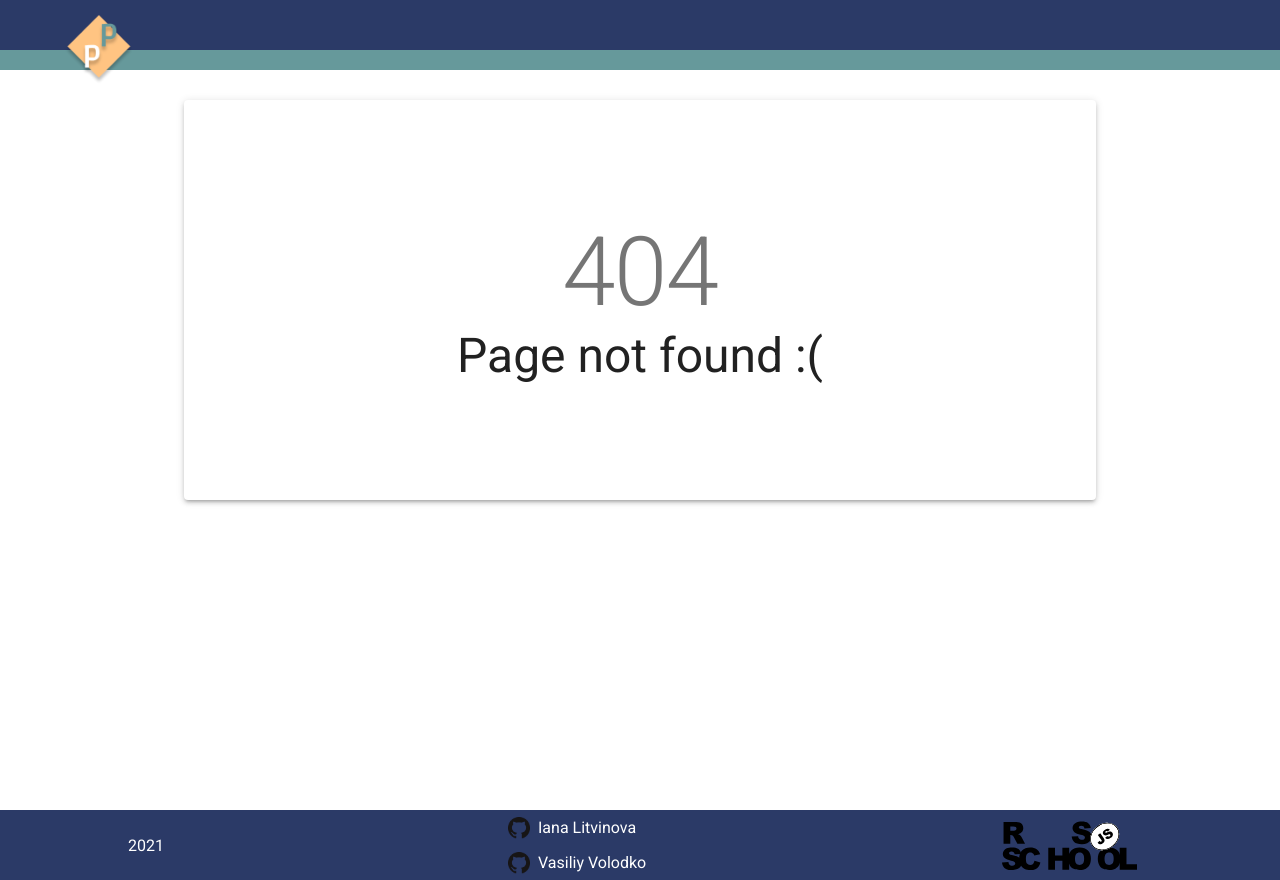
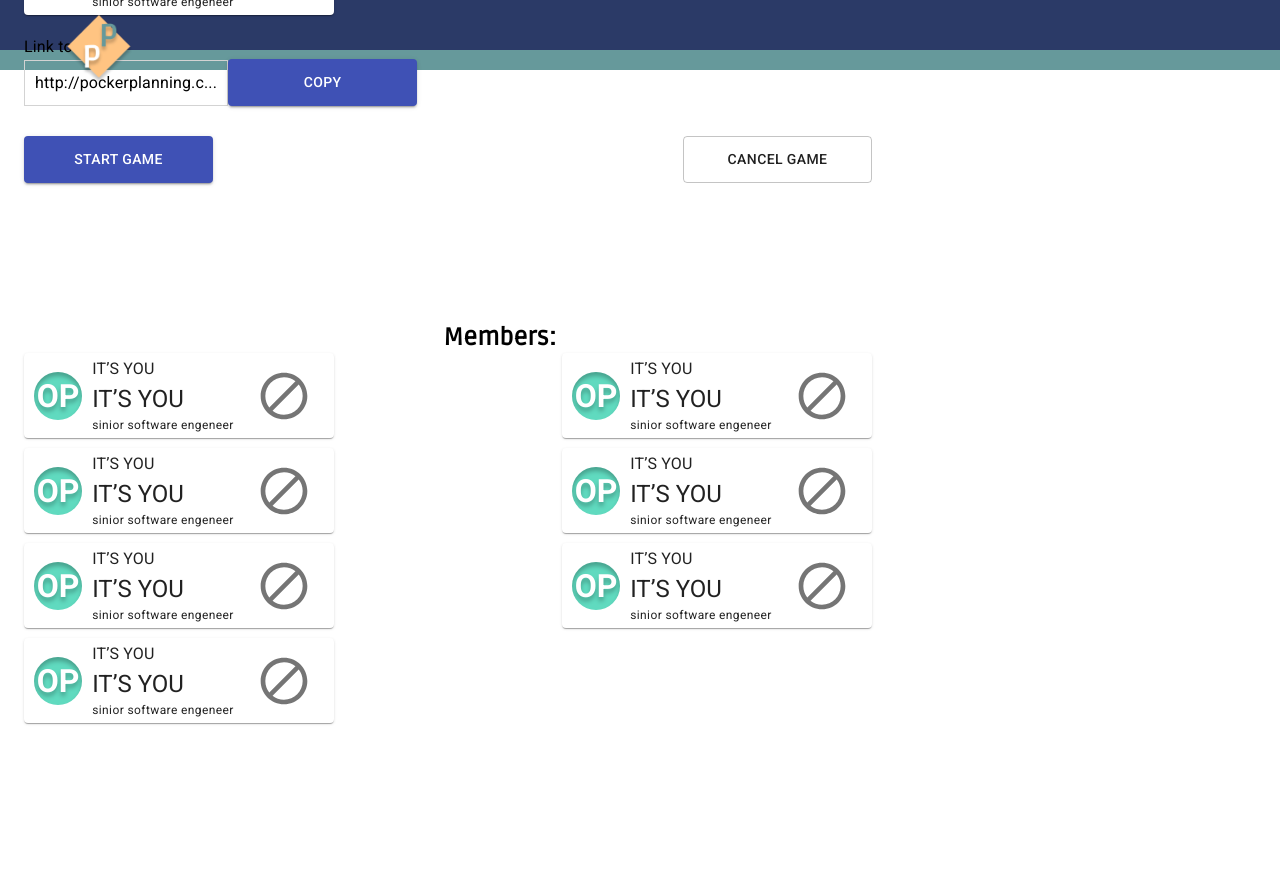
Before and after one commit to strannik345/Pointing-Poker, a React (Create React App) app in the folder pointing-poker/: page /lobby in a window 1280 px wide. Before the commit this address had no page. After the commit the page ends 800 px from the top, so only its background shows below. Built offline with nearby package versions, Linux system fonts and the light colour scheme.

Commit message:
fix: fix styles in lobby components

```diff
--- a/pointing-poker/src/App.tsx
+++ b/pointing-poker/src/App.tsx
@@ -2,6 +2,7 @@ import React from 'react';
 import { Route, Switch } from 'react-router';
 import './app.css';
 import { NoMatchPage } from './pages/404page/NoMatchPage';
+import { Lobby } from './pages/lobby/lobby';
 import { StartPage } from './pages/start page/StartPage';
 
 
@@ -17,6 +18,9 @@ function App() {
         <Switch>
           <Route exact path="/">
             <StartPage/>
+          </Route>
+          <Route exact path="/lobby">
+            <Lobby/>
           </Route>
           <Route path='*'>
             <NoMatchPage />
--- a/pointing-poker/src/app.css
+++ b/pointing-poker/src/app.css
@@ -7,16 +7,21 @@
 
 html, body {
   height: 100%;
+  overflow: auto;
 }
 
 #root{
   height: 100%;
   display:flex;
   flex-direction:column;
+  position: relative;
 }
 
 main {
-  flex: 1 0 auto;
+  flex: 1 0 content;
+  /* padding-bottom: 70px; */
+  /* margin-bottom: -70px;
+  padding-bottom: 70px; */
 }
 
 header {
@@ -51,6 +56,8 @@ footer {
   height: 70px;
   background-color: #2B3A67;
   flex-shrink: 0;
+  /* bottom: 0;*/
+  /* position:relative;  */
 
 }
 
--- a/pointing-poker/src/components/gameCards/gameCards.tsx
+++ b/pointing-poker/src/components/gameCards/gameCards.tsx
@@ -5,7 +5,7 @@ import '@fontsource/ruda';
 import { Card, CardMedia, Container, makeStyles, Typography } from '@material-ui/core';
 
 export const GameCards: React.FC=()=> {
-    return (<div className = "game-cards">
+    return (<div className = "game-cards" style={{width: '1000px', paddingTop: "100px"}}>
         <Container>
             <Typography className = "lobby--title lobby--title__primary">Game cards:</Typography>
             <Typography className = "lobby--title lobby--title__primary">Select cover:</Typography>
--- a/pointing-poker/src/components/gameSettings/gameSettings.tsx
+++ b/pointing-poker/src/components/gameSettings/gameSettings.tsx
@@ -70,7 +70,7 @@ const IOSSwitch = withStyles((theme: Theme) =>
 
 export const GameSettings: React.FC =()=> {
     return(<>
-    <Container className = "settings-container" style={{width: '1000px'}}>
+    <Container className = "settings-container" style={{width: '1000px', paddingTop: "100px"}}>
         <Container>
             <Typography className = "lobby--title lobby--title__primary">Game settings:</Typography>
         </Container>
@@ -80,32 +80,37 @@ export const GameSettings: React.FC =()=> {
                 control={<IOSSwitch color="primary" className="switch" name = "master-as-player"/>}
                 label="Scram master as player:"
                 labelPlacement=  "start"
-                style={{display:"flex", justifyContent: "space-between"}}
+                style={{display:"flex", justifyContent: "space-between",width:"380px"}}
             />
             <FormControlLabel
                 control={<IOSSwitch color="primary" className="switch" name = "changing-card"/>}
                 label="Changing card in round end:"
                 labelPlacement=  "start"
+                style={{display:"flex", justifyContent: "space-between",width:"380px"}}
             />
             <FormControlLabel
                 control={<IOSSwitch color="primary" className="switch" name = "need-timer" />}
                 label="Is timer needed:"
                 labelPlacement=  "start"
+                style={{display:"flex", justifyContent: "space-between",width:"380px"}}
             />
             <FormControlLabel
                 control={<Input id="score-type" aria-describedby="score type" />}
                 label="Score type:"
                 labelPlacement=  "start"
+                style={{display:"flex", justifyContent: "space-between",width:"380px"}}
             />
             <FormControlLabel
                 label="Score type (short):"
                 control={<Input id="short-score-type" aria-describedby="short-score type" />}
                 labelPlacement=  "start"
+                style={{display:"flex", justifyContent: "space-between",width:"380px"}}
             />
             <FormControlLabel
                 label="Round time:"
                 control={<Timer/>}
                 labelPlacement=  "start"
+                style={{display:"flex", justifyContent: "space-between",width:"380px"}}
             />
             </FormGroup>
         </Container>
--- a/pointing-poker/src/components/issuesList/issuesList.tsx
+++ b/pointing-poker/src/components/issuesList/issuesList.tsx
@@ -5,10 +5,10 @@ import { Typography, Container } from '@material-ui/core';
 import { IssueCard } from '../issueCard/issueCard';
 export const IssuesList: React.FC =()=> {
     return(<>
-    <Container>
+    <Container style={{width: '1000px', paddingTop: "100px"}}>
         <Typography className = "lobby--title lobby--title__primary">Issuess:</Typography>
     </Container>
-    <Container className = "team-members">
+    <Container className = "team-members" >
         <IssueCard isNew={false}/>
         <IssueCard isNew={true}/>
     </Container>
--- a/pointing-poker/src/components/membersList/membersList.tsx
+++ b/pointing-poker/src/components/membersList/membersList.tsx
@@ -5,7 +5,7 @@ import { Typography, Container } from '@material-ui/core';
 import { MemberCard } from '../memberCard/memberCard';
 export const MembersList: React.FC =()=> {
     return(<>
-    <Container>
+    <Container style={{width: '1000px', paddingTop: "100px"}}>
         <Typography className = "lobby--title lobby--title__primary">Members:</Typography>
     </Container>
     <Container className = "team-members">
--- a/pointing-poker/src/pages/lobby/lobby.tsx
+++ b/pointing-poker/src/pages/lobby/lobby.tsx
@@ -7,12 +7,15 @@ import { TeamMember } from './teamMember/teamMember';
 const useStyles = makeStyles((theme: Theme) =>
   createStyles({
     container: {
-        width: "100vw",
-        height: "100vh",
+        // width: "100vw",
+        height: "80vh",
+        minHeight: '1885px',
+        marginBottom: '70px',
         display: "flex",
-        alignItems: "center",
-        justifyContent: "center"
-      },
+        alignItems: "end",
+        justifyContent: "center",
+        paddingBottom: "100px",
+    }
   })
 )
 export const Lobby: React.FC =()=> {
--- a/pointing-poker/src/pages/lobby/scrumMaster/scrumMaster.tsx
+++ b/pointing-poker/src/pages/lobby/scrumMaster/scrumMaster.tsx
@@ -13,7 +13,7 @@ const useStyles = makeStyles((theme: Theme) =>
   createStyles({
     container: {
         width: "70vw",
-        height: "100vh",
+        // height: "100vh",
       },
   })
 )
--- a/pointing-poker/src/pages/lobby/teamMember/teamMember.tsx
+++ b/pointing-poker/src/pages/lobby/teamMember/teamMember.tsx
@@ -8,7 +8,7 @@ const useStyles = makeStyles((theme: Theme) =>
   createStyles({
     container: {
         width: "70vw",
-        height: "100vh",
+        // height: "100vh",
       },
   })
 )
```
